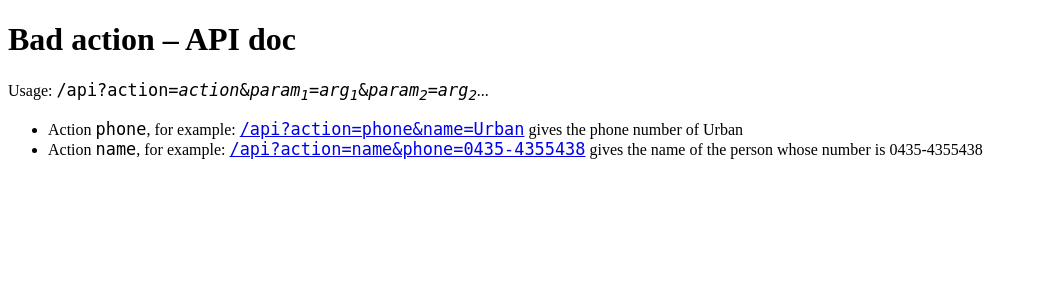
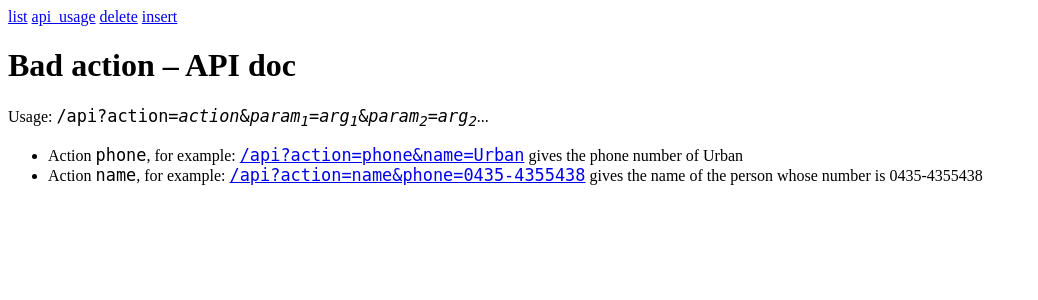
Before and after one commit to strandjd/checkpoint-5, a Flask app: page /api in a window 1280 px wide. Shown: the top 300 px of the page, without its empty margins (0-1038 px from the left). Run offline with Flask 2, Linux system fonts and the light colour scheme.

Commit message:
Add href to each site on each site and Add functionality to number ref on api number

```diff
--- a/app.py
+++ b/app.py
@@ -8,6 +8,7 @@ def read_phonelist(C):
     rows = cur.fetchall()
     cur.close()
     return rows
+
 def read_phone(C, name):
     cur = C.cursor()
     print(f"SELECT phone FROM phonelist WHERE name = '{name}';")
@@ -15,6 +16,15 @@ def read_phone(C, name):
     rows = cur.fetchall()
     cur.close()
     return rows
+
+def read_name(C, phone):
+    cur = C.cursor()
+    print(f"SELECT name FROM phonelist WHERE phone = '{phone}';")
+    cur.execute(f"SELECT name FROM phonelist WHERE phone = '{phone}';")
+    rows = cur.fetchall()
+    cur.close()
+    return rows
+
 def add_phone(C, name, phone):
     cur = C.cursor()
     cur.execute(f"INSERT INTO phonelist VALUES ('{name}', '{phone}');")
@@ -70,6 +80,7 @@ def api_func():
     action = args.get('action', default="Bad action", type=str)
     if action == "Bad action":
         return render_template('api_usage.html', action=action)
+
     if action == 'phone':
         name = args.get('name', default="No name", type=str)
         if name == "No name":
@@ -78,5 +89,17 @@ def api_func():
         if len(phone) < 1:
             return "not found"
         return phone[0][0]
+
+    if action == 'name':
+        phone = args.get('phone', default="No phone", type=str)
+        if phone == "No phone":
+            return render_template('api_usage.html', action=action), 'This phonenumber didnt work.\nTry other phonenumber.'
+        name = read_name(conn, phone)
+        if len(name) < 1:
+            return "not found"
+        return name[0][0]
+
+
+
     else:
         return f"Unknown action: '{action}'"
--- a/templates/api_usage.html
+++ b/templates/api_usage.html
@@ -7,12 +7,18 @@
       code { font-size: 130% }
     </style>
   </head>
+
   <body>
+    <a href="/">list</a>
+    <a href="/api">api_usage</a>
+    <a href="/delete">delete</a>
+    <a href="/insert">insert</a>
+
     <h1>{{action}} – API doc</h1>
     <p>Usage: <code>/api?action=<i>action</i>&amp;<i>param<sub>1</sub>=</i><i>arg<sub>1</sub></i>&amp;<i>param<sub>2</sub>=</i><i>arg<sub>2</sub></i></code>...</p>
     <ul>
        <li>Action <code>phone</code>, for example: <a href="/api?action=phone&name=Urban"><code>/api?action=phone&amp;name=Urban</code></a> gives the phone number of Urban</li>
-       <li>Action <code>name</code>, for example: <a href="/api?action=name&phone=Urban"><code>/api?action=name&amp;phone=0435-4355438</code></a> gives the name of the person whose number is 0435-4355438</li>
+       <li>Action <code>name</code>, for example: <a href="/api?action=name&phone=0435-4355438"><code>/api?action=name&amp;phone=0435-4355438</code></a> gives the name of the person whose number is 0435-4355438</li>
     </ul>
   </body>
 </html>
--- a/templates/delete.html
+++ b/templates/delete.html
@@ -5,6 +5,11 @@
     <title>Delete!</title>
   </head>
   <body>
+    <a href="/">list</a>
+    <a href="/api">api_usage</a>
+    <a href="/delete">delete</a>
+    <a href="/insert">insert</a>
+
     <h1>Delete!</h1>
     <p>Deleted: {{name}}.</p>
     <p><a href="/">Return to main page</a></p>
--- a/templates/insert.html
+++ b/templates/insert.html
@@ -5,6 +5,11 @@
     <title>Insert!</title>
   </head>
   <body>
+    <a href="/">list</a>
+    <a href="/api">api_usage</a>
+    <a href="/delete">delete</a>
+    <a href="/insert">insert</a>
+
     <h1>Insert!</h1>
     <p>Inserted: {{name}} with phonenumber {{phone}}.</p>
     <p><a href="/">Return to main page</a></p>
--- a/templates/list.html
+++ b/templates/list.html
@@ -4,7 +4,13 @@
     <meta charset="utf-8"/>
     <title>Hello World!</title>
   </head>
+
   <body>
+   <a href="/">list</a>
+   <a href="/api">api_usage</a>
+   <a href="/delete">delete</a>
+   <a href="/insert">insert</a>
+
     <h1>Hello World!</h1>
     <p> {{date[0]}}-{{date[1]}}-{{date[2]}}:</p>
     <ul>
```
